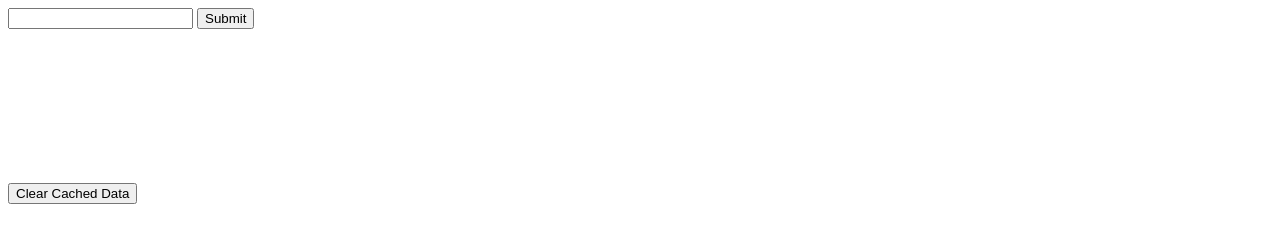
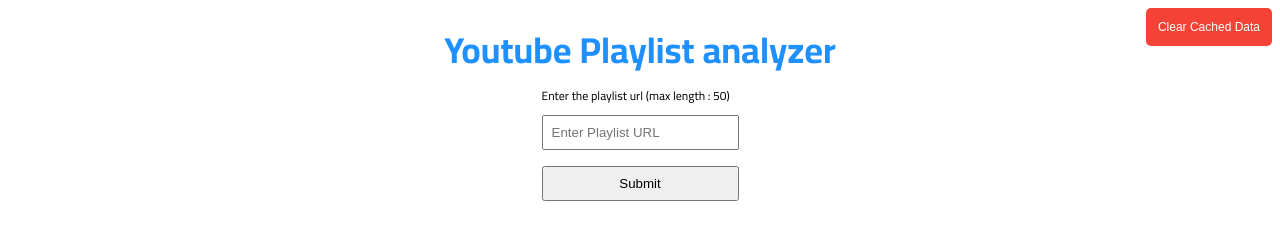
Before and after one commit to bgopikrishna/youtube-playlist-analyzer, a website built with Parcel: page src/index.html in a window 1280 px wide. Built offline with nearby package versions, Linux system fonts and the light colour scheme; no server answers.

Commit message:
first version completed

```diff
--- a/src/index.html
+++ b/src/index.html
@@ -3,22 +3,64 @@
     <head>
         <title>Youtube Playlist Analyzer</title>
         <meta charset="utf-8" />
+        <link rel="stylesheet" href="styles.css" />
     </head>
     <body>
         <div id="app">
+            <div class="navbar">
+                <header class="navbar__logo">
+                    <h1>
+                        <a href="/">Youtube Playlist analyzer</a>
+                    </h1>
+                </header>
+            </div>
             <form id="form">
-        <input type="text" name="playlisturl" id="playlisturl" required />
+                <!-- <div class="form-input">
+                    <label for="playlisturl">
+                        Enter the playlist url (max length : 50)
+                    </label>
+                    <input
+                        type="text"
+                        name="playlisturl"
+                        id="playlisturl"
+                        required
+                    />
+                </div> -->
+                <label for="playlisturl" class="form__label">
+                    Enter the playlist url (max length : 50)</label
+                >
+                <input
+                    type="text"
+                    class="form__field"
+                    placeholder="Enter Playlist URL"
+                    name="playlisturl"
+                    id="playlisturl"
+                    required
+                />
                 <button type="submit">Submit</button>
             </form>
+            <!-- <details>
+                <summary>Current Limitations</summary>
+                Currently the data will be displayed only for first 50 videos of
+                the playlist
+            </details> -->
 
             <canvas id="graph"></canvas>
         </div>
         <button id="clear-cached-btn">Clear Cached Data</button>
         <script src="index.js"></script>
         <script>
-      const clearCacheBtn = document.querySelector('#clear-cached-btn');
-      clearCacheBtn.addEventListener('click', () => {
-        localStorage.clear();
+            const clearCacheBtn = document.querySelector("#clear-cached-btn");
+            clearCacheBtn.addEventListener("click", () => {
+                // localStorage.clear();
+                const prevText = clearCacheBtn.innerHTML;
+                clearCacheBtn.classList.add("success");
+                clearCacheBtn.innerHTML = "Cache Cleared :)";
+
+                setTimeout(() => {
+                    clearCacheBtn.innerHTML = prevText;
+                    clearCacheBtn.classList.remove("success");
+                }, 3000);
             });
         </script>
     </body>
--- a/src/index.js
+++ b/src/index.js
@@ -1,6 +1,5 @@
 import { getPlaylistData, getVideosListWithReqDetails } from "./utils";
 import Chart from "chart.js";
-import "./styles.css";
 
 const form = document.querySelector("#form");
 const input = document.querySelector("#playlisturl");
@@ -24,8 +23,17 @@
 }
 
 function createBarChartFromData(videos) {
-    const chartEl = document.querySelector("#graph").getContext("2d");
+    let chartEl = document.querySelector("canvas");
 
+    if ("$chartjs" in chartEl) {
+        chartEl.remove();
+        const canvas = document.createElement("canvas");
+        document.querySelector("#app").appendChild(canvas);
+
+        chartEl = document.querySelector("canvas");
+    }
+
+    let chartCtx = chartEl.getContext("2d");
     const durationList = videos.map(video => video.duration / 60000);
     const titleList = videos.map(video => video.title);
 
@@ -67,5 +75,5 @@
     };
 
     // eslint-disable-next-line no-unused-vars
-    let chart = new Chart(chartEl, options);
+    let chart = new Chart(chartCtx, options);
 }
--- a/src/styles.css
+++ b/src/styles.css
@@ -1,4 +1,95 @@
-h1 {
-  color: white;
-  background-color: black;
+@import url("https://fonts.googleapis.com/css2?family=Cairo:wght@400;700&display=swap");
+
+body {
+    padding: 0%;
+    margin: 0%;
+    font-family: "Cairo", -apple-system, BlinkMacSystemFont, "Segoe UI", Roboto,
+        Oxygen, Ubuntu, Cantarell, "Open Sans", "Helvetica Neue", sans-serif;
+    font-size: 18px;
 }
+
+* {
+    box-sizing: border-box;
+}
+
+#app {
+    max-width: 80%;
+    margin: 1rem auto;
+    min-height: 90vh;
+    display: flex;
+    flex-direction: column;
+    align-items: center;
+    justify-content: space-around;
+}
+.navbar {
+    display: flex;
+    flex-direction: row;
+    background: #fff;
+    justify-content: center;
+    align-items: center;
+    z-index: 2;
+    padding: 0 1rem;
+    color: #1e90ff;
+}
+
+.navbar__logo h1 {
+    margin: 0%;
+}
+
+#clear-cached-btn {
+    position: fixed;
+    right: 0.5rem;
+    top: 0.5rem;
+    border: none;
+    background: #f44336;
+    color: white;
+    padding: 12px;
+    text-align: center;
+    text-decoration: none;
+    display: inline-block;
+    font-size: 12px;
+    border-radius: 5px;
+}
+
+#clear-cached-btn.success {
+    background: #0a923e;
+}
+
+/* Base styles */
+
+a {
+    text-decoration: none;
+    color: inherit;
+}
+
+label {
+    font-size: 12px;
+}
+
+form {
+    display: flex;
+    flex-direction: column;
+    justify-content: space-around;
+}
+
+form input,
+form button {
+    padding: 8px;
+    width: 100%;
+    margin: 8px auto;
+}
+
+canvas {
+    margin: auto;
+}
+
+@media (max-width: 900px) {
+    #app {
+        max-width: 95%;
+    }
+
+    #clear-cached-btn {
+        top: auto;
+        bottom: 0.5rem;
+    }
+}
```
Also changed, not shown: dist/index.html. Lines whose indentation alone changed are shown as unchanged.
